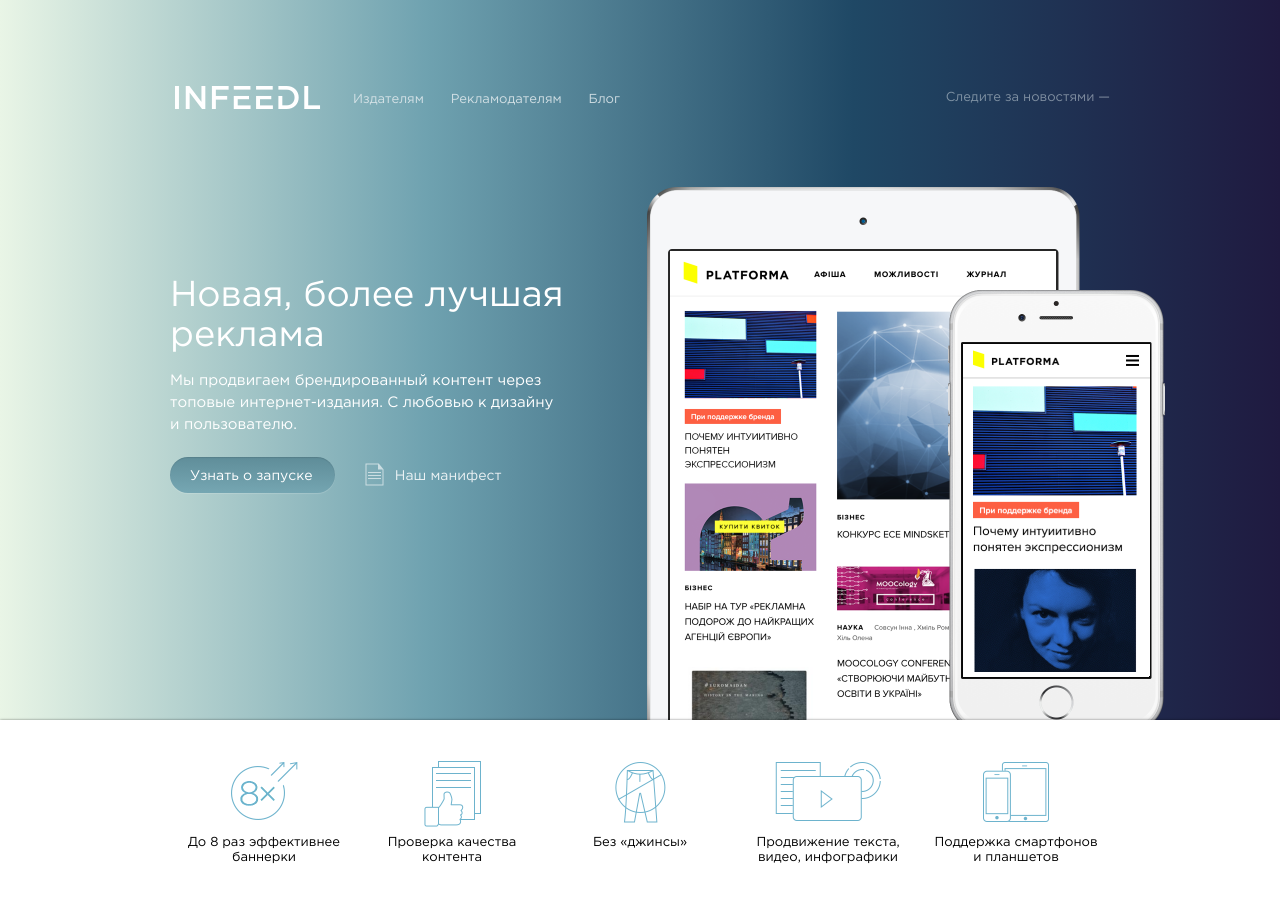
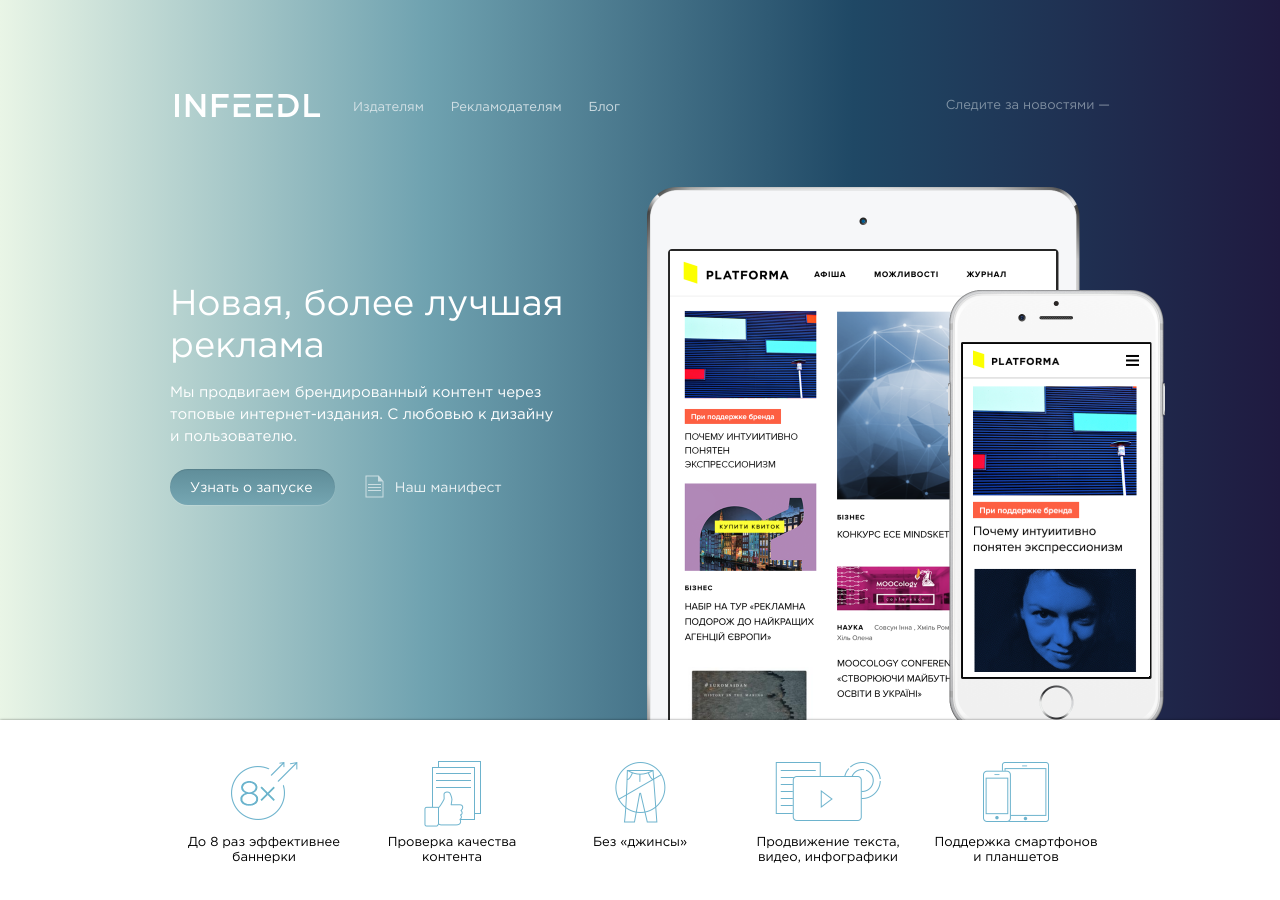
Before and after one commit to infeedl/infeedl-landing, a Jekyll site: the page built from index.html, in a window 1280 px wide. Built offline with Jekyll 4.4.1, drawn with Linux system fonts in a browser that asks for light colours; nearby versions of some CDN libraries.

Commit message:
Margins, line-height

```diff
--- a/css/application.scss
+++ b/css/application.scss
@@ -129,7 +129,7 @@ html, body {
   .header {
     @include clearfix;
     position: absolute;
-    top: 12%;
+    top: 13%;
     right: 0;
     left: 0;
 
@@ -193,7 +193,7 @@ html, body {
 
     .hero {
       position: absolute;
-      top: 20%;
+      top: 22%;
       width: 400px;
       margin: 0 120px 0 0;
       color: #fff;
@@ -201,7 +201,7 @@ html, body {
       h1 {
         font-weight: normal;
         font-size: 36px;
-        line-height: 40px;
+        line-height: 42px;
         margin:10px 0;
       }
 
```
